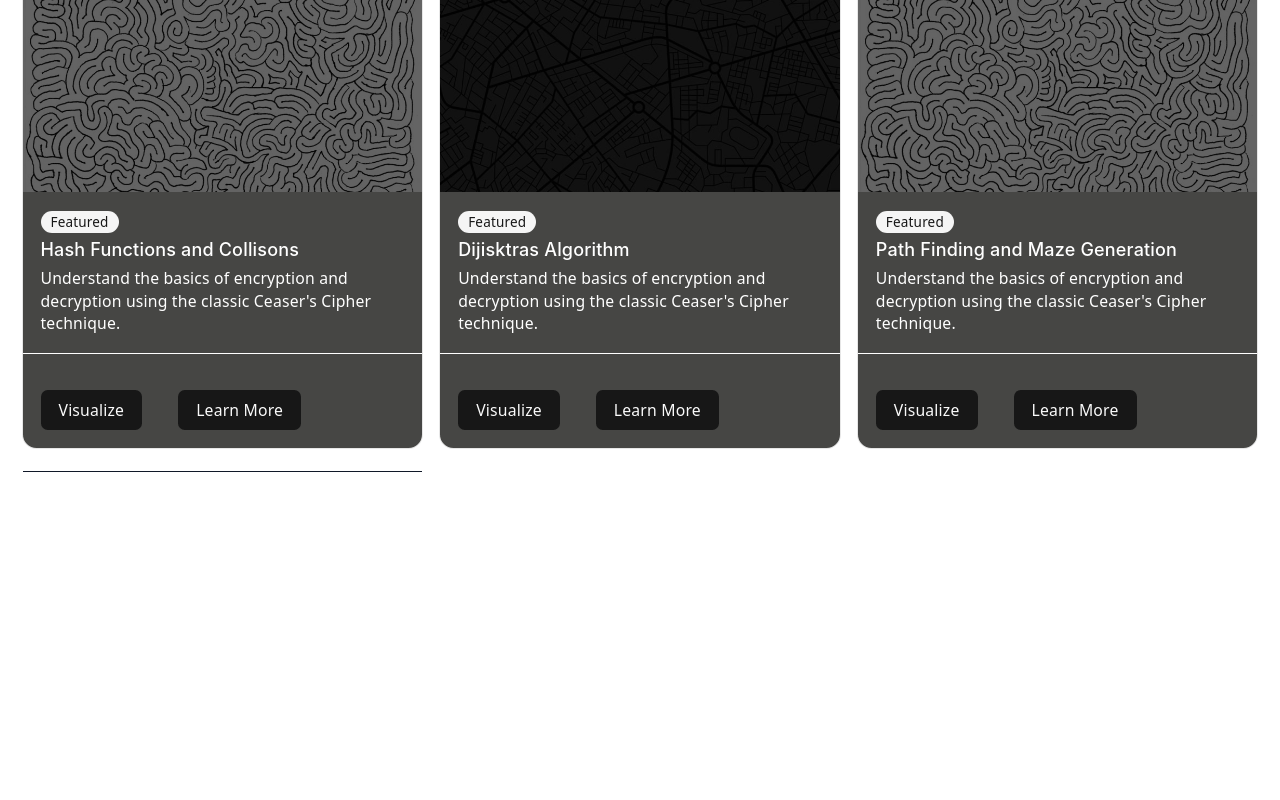
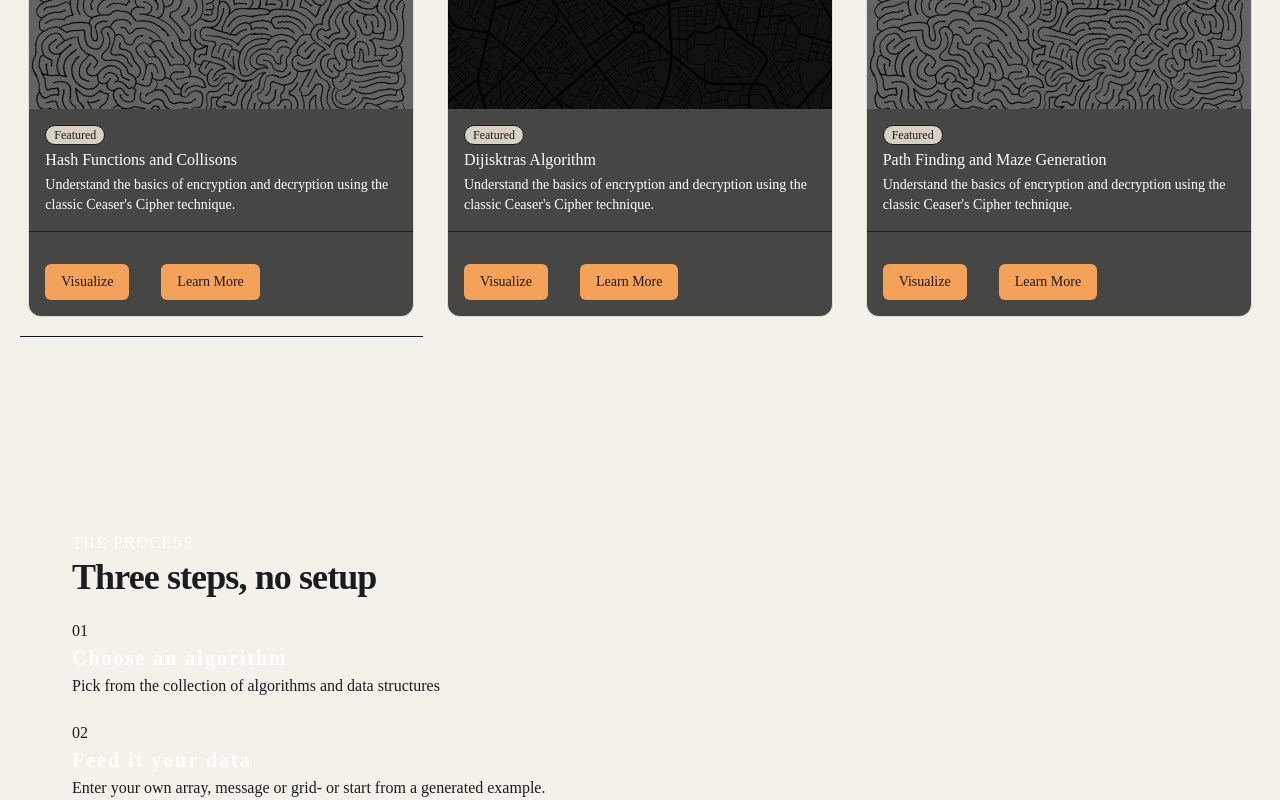
Before and after one commit to Nazrawit-T-B/IVISUALZ, a React (Vite) app: page / in a window 1280 px wide. Shown: the part 1120-1920 px from the top of the page. Built offline with nearby package versions, Linux system fonts and the light colour scheme.

Commit message:
Starting from scratch

```diff
--- a/src/Header.jsx
+++ b/src/Header.jsx
@@ -9,16 +9,16 @@ const Header = () => {
     <>
       <header className="w-full  mx-auto px-6 py-3 flex items-center justify-between">
         <div className="flex items-center gap-1">
-          <h1 className="text-xl font-bold tracking-tight m-0 text-white">IVISUALZ</h1>
+          <h1 className="text-xl font-bold tracking-tight m-0 text-black font-sans ">IVISUALZ</h1>
         </div>
 
         <div className="header-right">
           <ul className="flex items-center gap-6 list-none m-0 p-0">
             <li>
-              <a href="#algorithms" className="text-sm text-gray-300 hover:text-white transition-colors">Algorithms</a>
+              <a href="#algorithms" className="text-sm text-black font-mono hover:text-amber-800 transition-colors">ALGORITHMS</a>
             </li>
             <li>
-              <a href="#how-it-works" className="text-sm text-gray-300 hover:text-white transition-colors">How it works</a>
+              <a href="#how-it-works" className="text-sm text-black font-mono hover:text-white transition-colors">HOW IT WORKS</a>
             </li>
             <li>
               <a href="#about" className="text-sm text-gray-300 hover:text-white transition-colors">About</a>
--- a/src/index.css
+++ b/src/index.css
@@ -1,277 +1,134 @@
 @import "tailwindcss";
 @import "tw-animate-css";
 @import "shadcn/tailwind.css";
-@import "@fontsource-variable/geist";
 
 @custom-variant dark (&:is(.dark *));
 
-.mono {
-  font-family: "IBM Plex Mono", monospace;
-  letter-spacing: 0.02em;
+@theme inline {
+  --font-sans: var(--font-hanken-grotesk);
+  --font-heading: var(--font-hanken-grotesk);
+  --font-mono: var(--font-jetbrains-mono);
+
+  --color-background: var(--background);
+  --color-foreground: var(--foreground);
+  --color-card: var(--card);
+  --color-card-foreground: var(--card-foreground);
+  --color-popover: var(--popover);
+  --color-popover-foreground: var(--popover-foreground);
+  --color-primary: var(--primary);
+  --color-primary-foreground: var(--primary-foreground);
+  --color-secondary: var(--secondary);
+  --color-secondary-foreground: var(--secondary-foreground);
+  --color-muted: var(--muted);
+  --color-muted-foreground: var(--muted-foreground);
+  --color-accent: var(--accent);
+  --color-accent-foreground: var(--accent-foreground);
+  --color-border: var(--border);
+  --color-input: var(--input);
+  --color-ring: var(--ring);
+  --radius-lg: var(--radius);
 }
+
 :root {
-  --text: #ffff;
-  --text-h: #08060d;
-  --bg: #fff;
-   --bg-elevated:#1a1c22;
-  --font-heading: "Space Grotesk", sans-serif;
-  --code-bg: #f4f3ec;
-  --accent: oklch(0.97 0 0);
-  --accent-bg: rgba(170, 59, 255, 0.1);
-  --accent-border: rgba(170, 59, 255, 0.5);
-  --social-bg: rgba(244, 243, 236, 0.5);
-  --shadow:
-    rgba(0, 0, 0, 0.1) 0 10px 15px -3px, rgba(0, 0, 0, 0.05) 0 4px 6px -2px;
-
-  --sans: system-ui, "Segoe UI", Roboto, sans-serif;
-  --heading: system-ui, "Segoe UI", Roboto, sans-serif;
-  --mono: ui-monospace, Consolas, monospace;
-
-  font-family: var(--sans);
-  font-size: 18px;
-  line-height: 1.45;
-  letter-spacing: 0.18px;
-  color-scheme: light dark;
-  color: var(--text);
-  background: var(--bg);
-  font-synthesis: none;
-  text-rendering: optimizeLegibility;
+  --background: #f4f1e8;
+  --foreground: #1a1c22;
+  --card: #fffdf8;
+  --card-foreground: #1a1c22;
+  --popover: #fffdf8;
+  --popover-foreground: #1a1c22;
+  --primary: #f4a259;
+  --primary-foreground: #1a1c22;
+  --secondary: #d8d1c2;
+  --secondary-foreground: #1a1c22;
+  --muted: #e8e2d4;
+  --muted-foreground: #6a675f;
+  --accent: #f4a259;
+  --accent-foreground: #1a1c22;
+  --border: #1a1c22;
+  --input: #d8d1c2;
+  --ring: #f4a259;
+  --radius: 0;
+  scroll-behavior: smooth;
+}
+.dark {
+  --background: #243244;
+  --foreground: #f4f1e8;
+  --card: #2a3445;
+  --card-foreground: #f4f1e8;
+  --popover: #2a3445;
+  --popover-foreground: #f4f1e8;
+  --primary: #f4a259;
+  --primary-foreground: #1a1c22;
+  --secondary: #35475d;
+  --secondary-foreground: #f4f1e8;
+  --muted: #314153;
+  --muted-foreground: #c6cec7;
+  --accent: #f4a259;
+  --accent-foreground: #1a1c22;
+  --border: rgba(244, 241, 232, 0.18);
+  --input: rgba(244, 241, 232, 0.12);
+  --ring: #f4a259;
+}
+* {
+  box-sizing: border-box;
+  border-color: var(--border);
+}
+html,
+body {
+  margin: 0;
+  padding: 0;
+  min-height: 100%;
+  font-family: var(--font-hanken-grotesk);
+  background: var(--background);
+  color: var(--foreground);
   -webkit-font-smoothing: antialiased;
   -moz-osx-font-smoothing: grayscale;
-
-  @media (max-width: 1024px) {
-    font-size: 16px;
 }
-
-  --background: oklch(1 0 0);
-
-  --foreground: oklch(0.145 0 0);
-
-  --card: oklch(1 0 0);
-
-  --card-foreground: oklch(0.145 0 0);
-
-  --popover: oklch(1 0 0);
-
-  --popover-foreground: oklch(0.145 0 0);
-
-  --primary: oklch(0.205 0 0);
-
-  --primary-foreground: oklch(0.985 0 0);
-
-  --secondary: oklch(0.97 0 0);
-
-  --secondary-foreground: oklch(0.205 0 0);
-
-  --muted: oklch(0.97 0 0);
-
-  --muted-foreground: oklch(0.556 0 0);
-
-  --accent-foreground: oklch(0.205 0 0);
-
-  --destructive: oklch(0.577 0.245 27.325);
-
-  --input: oklch(0.922 0 0);
-
-  --ring: oklch(0.708 0 0);
-
-  --chart-1: oklch(0.87 0 0);
-
-  --chart-2: oklch(0.556 0 0);
-
-  --chart-3: oklch(0.439 0 0);
-
-  --chart-4: oklch(0.371 0 0);
-
-  --chart-5: oklch(0.269 0 0);
-
-  --radius: 0.625rem;
-
-  --sidebar: oklch(0.985 0 0);
-
-  --sidebar-foreground: oklch(0.145 0 0);
-
-  --sidebar-primary: oklch(0.205 0 0);
-
-  --sidebar-primary-foreground: oklch(0.985 0 0);
-
-  --sidebar-accent: oklch(0.97 0 0);
-
-  --sidebar-accent-foreground: oklch(0.205 0 0);
-
-  --sidebar-border: oklch(0.922 0 0);
-
-  --sidebar-ring: oklch(0.708 0 0);
-}
-
-@media (prefers-color-scheme: dark) {
-  :root {
-    --text: #ffff;
-    --text-h: #343943;
-    --bg: #16171d;
-    --code-bg: #1f2028;
-    --accent: #c084fc;
-    --accent-bg: rgba(192, 132, 252, 0.15);
-    --accent-border: rgba(192, 132, 252, 0.5);
-    --social-bg: rgba(47, 48, 58, 0.5);
-    --shadow:
-      rgba(0, 0, 0, 0.4) 0 10px 15px -3px, rgba(0, 0, 0, 0.25) 0 4px 6px -2px;
-  }
-
-  #social .button-icon {
-    filter: invert(1) brightness(2);
-  }
-}
-
-html,
-body,
-#root {
-  min-height: 100%;
-}
-
-* {
-  box-sizing: border-box;
-}
-
-body {
-  background: var(--bg);
-  color: var(--text);
-  margin: 0;
-  padding: 0;
-  overflow-x: hidden;
-}
-
-button[data-slot="button"],
-button:not([data-slot]) {
-  transition: transform 200ms ease, box-shadow 200ms ease, background-color 200ms ease, color 200ms ease, border-color 200ms ease;
-}
-
-button[data-slot="button"]:hover,
-button:not([data-slot]):hover {
-  transform: translateY(-1px);
-  box-shadow: 0 10px 24px rgba(0, 0, 0, 0.16);
-}
-
-p {
-  margin: 0;
-}
-
-code {
-  font-size: 15px;
-  line-height: 135%;
-  padding: 4px 8px;
-  background: var(--code-bg);
-}
-
-@theme inline {
-  --font-heading: var(--font-sans);
-  --font-sans: "Geist Variable", sans-serif;
-  --color-sidebar-ring: var(--sidebar-ring);
-  --color-sidebar-border: var(--sidebar-border);
-  --color-sidebar-accent-foreground: var(--sidebar-accent-foreground);
-  --color-sidebar-accent: var(--sidebar-accent);
-  --color-sidebar-primary-foreground: var(--sidebar-primary-foreground);
-  --color-sidebar-primary: var(--sidebar-primary);
-  --color-sidebar-foreground: var(--sidebar-foreground);
-  --color-sidebar: var(--sidebar);
-  --color-chart-5: var(--chart-5);
-  --color-chart-4: var(--chart-4);
-  --color-chart-3: var(--chart-3);
-  --color-chart-2: var(--chart-2);
-  --color-chart-1: var(--chart-1);
-  --color-ring: var(--ring);
-  --color-input: var(--input);
-  --color-border: var(--border);
-  --color-destructive: var(--destructive);
-  --color-accent-foreground: var(--accent-foreground);
-  --color-accent: var(--accent);
-  --color-muted-foreground: var(--muted-foreground);
-  --color-muted: var(--muted);
-  --color-secondary-foreground: var(--secondary-foreground);
-  --color-secondary: var(--secondary);
-  --color-primary-foreground: var(--primary-foreground);
-  --color-primary: var(--primary);
-  --color-popover-foreground: var(--popover-foreground);
-  --color-popover: var(--popover);
-  --color-card-foreground: var(--card-foreground);
-  --color-card: var(--card);
-  --color-foreground: var(--foreground);
-  --color-background: var(--background);
-  --radius-sm: calc(var(--radius) * 0.6);
-  --radius-md: calc(var(--radius) * 0.8);
-  --radius-lg: var(--radius);
-  --radius-xl: calc(var(--radius) * 1.4);
-  --radius-2xl: calc(var(--radius) * 1.8);
-  --radius-3xl: calc(var(--radius) * 2.2);
-  --radius-4xl: calc(var(--radius) * 2.6);
-}
-
-.dark {
-  --background: oklch(0.145 0 0);
-  --foreground: oklch(0.985 0 0);
-  --card: oklch(0.205 0 0);
-  --card-foreground: oklch(0.985 0 0);
-  --popover: oklch(0.205 0 0);
-  --popover-foreground: oklch(0.985 0 0);
-  --primary: oklch(0.922 0 0);
-  --primary-foreground: oklch(0.205 0 0);
-  --secondary: oklch(0.269 0 0);
-  --secondary-foreground: oklch(0.985 0 0);
-  --muted: oklch(0.269 0 0);
-  --muted-foreground: oklch(0.708 0 0);
-  --accent: oklch(0.269 0 0);
-  --accent-foreground: oklch(0.985 0 0);
-  --destructive: oklch(0.704 0.191 22.216);
-  --border: oklch(1 0 0 / 10%);
-  --input: oklch(1 0 0 / 15%);
-  --ring: oklch(0.556 0 0);
-  --chart-1: oklch(0.87 0 0);
-  --chart-2: oklch(0.556 0 0);
-  --chart-3: oklch(0.439 0 0);
-  --chart-4: oklch(0.371 0 0);
-  --chart-5: oklch(0.269 0 0);
-  --sidebar: oklch(0.205 0 0);
-  --sidebar-foreground: oklch(0.985 0 0);
-  --sidebar-primary: oklch(0.488 0.243 264.376);
-  --sidebar-primary-foreground: oklch(0.985 0 0);
-  --sidebar-accent: oklch(0.269 0 0);
-  --sidebar-accent-foreground: oklch(0.985 0 0);
-  --sidebar-border: oklch(1 0 0 / 10%);
-  --sidebar-ring: oklch(0.556 0 0);
-}
-
-@layer base {
 body {
   @apply bg-background text-foreground;
 }
-  html {
-    @apply font-sans;
-    scroll-behavior:smooth;
+h1 {
+  @apply text-5xl font-bold tracking-tight;
 }
-  h1 {
+h2 {
   @apply text-4xl font-bold tracking-tight;
 }
-  h2 {
-    @apply text-3xl font-semibold tracking-tight;
-  }
 h3 {
-    @apply text-2xl font-semibold tracking-tight;
+  @apply text-2xl font-semibold;
 }
 h4 {
-    @apply text-xl font-semibold tracking-tight;
+  @apply text-xl font-semibold;
+}
+p {
+  line-height: 1.7;
+}
+button {
+  transition: 0.2s;
+}
+button:hover {
+  transform: translate(-2px, -2px);
+  box-shadow: 4px 4px 0 #1a1c22;
+}
+.card {
+  background: var(--card);
+  border: 2px solid var(--border);
+  box-shadow: 6px 6px 0 var(--border);
+}
+::selection {
+  background: #f4a259;
+  color: #1a1c22;
+}
+@keyframes appear {
+  from {
+    opacity: 0;
+    scale: 0.5;
+  }
+  to {
+    opacity: 1;
+    scale: 1;
   }
 }
-@keyframes appear{
-  from {
-    opacity:0;
-    scale:0.5;
+.block {
+  animation: appear linear;
+  animation-timeline: view();
 }
-  to{
-    opacity:1;
-    scale:1;
-  }
-}
-.block{
-  animation:appear linear;
-  animation-timeline:view();
-}
```
Lines whose indentation alone changed are shown as unchanged.
